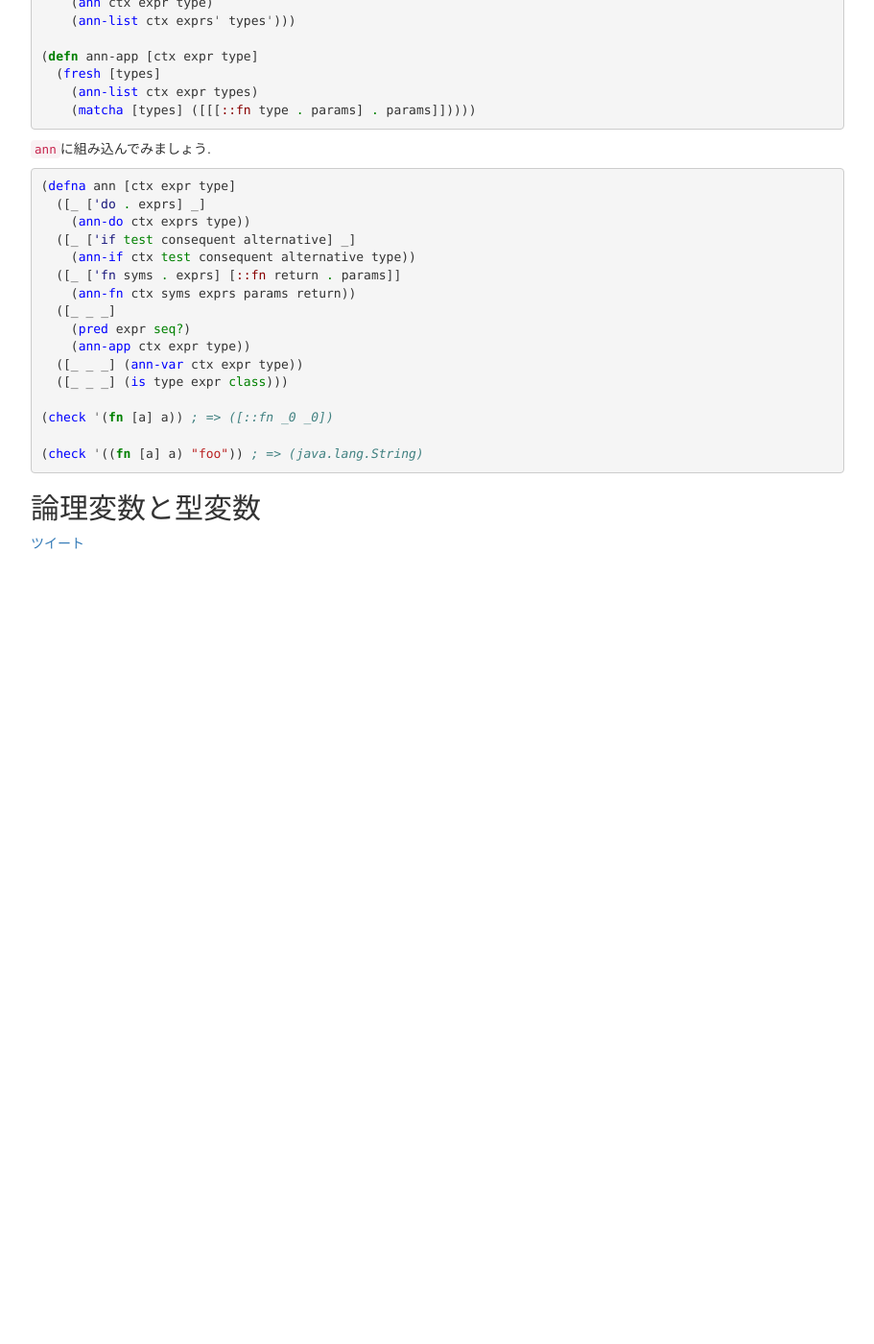
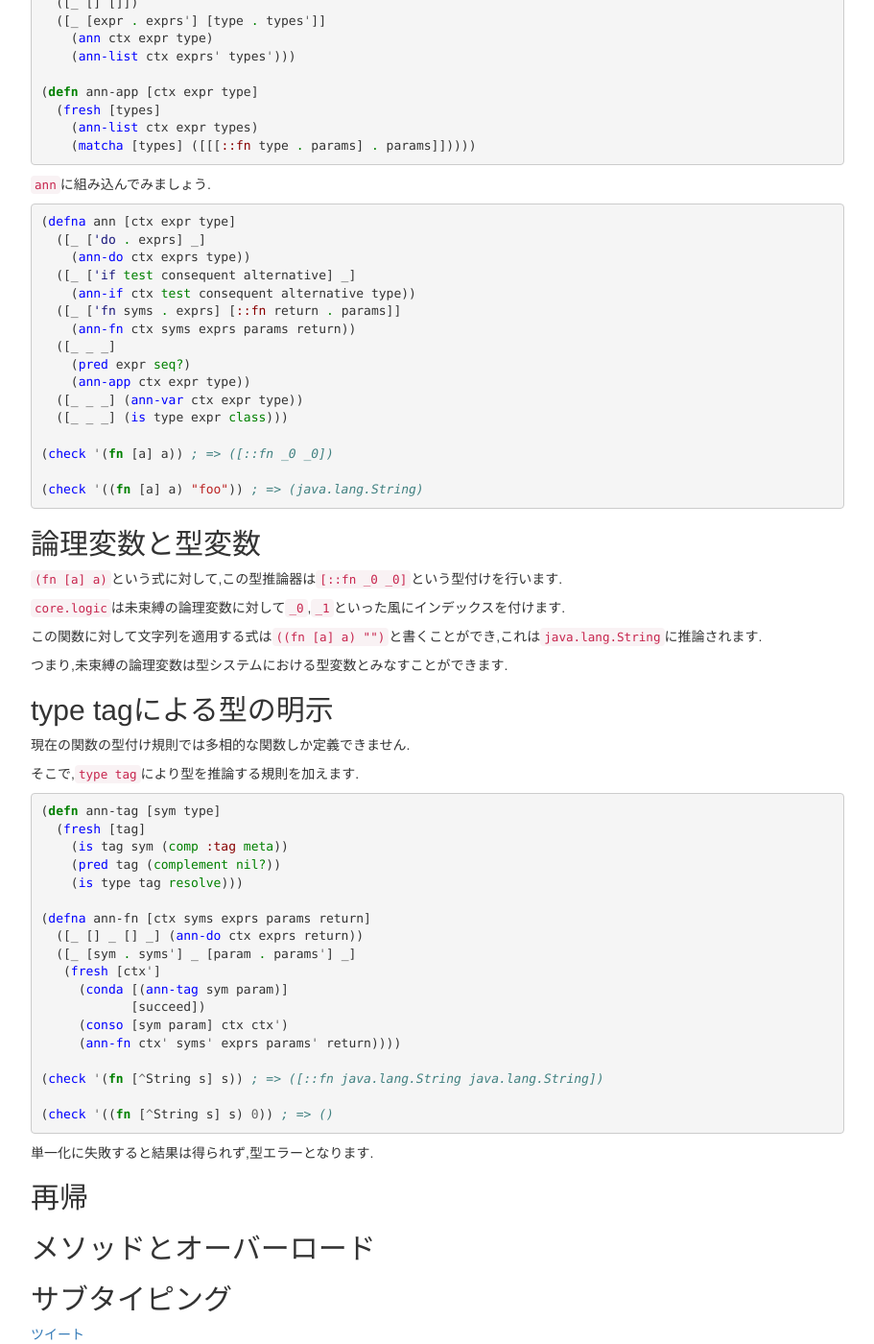
Before and after one commit to halcat0x15a/programming, a Jekyll site: the page built from typelogic.md, in a window 1280 px wide and 1400 px high, scrolled down 2135 px. Shown: the whole window at 96% size, without its empty margins (38-949 px from the left). Built offline with Jekyll 4.4.1, drawn with Linux system fonts in a browser that asks for light colours; nearby versions of some CDN libraries; Markdown is read by kramdown in place of the engine named in the settings; comment, search, counter and statistics services are not loaded; before the commit the page ends 2711 px from its top, so only the background shows below that; some of the changed text lies outside the part shown.

Commit message:
update typelogic

````diff
--- a/_layouts/default.html
+++ b/_layouts/default.html
@@ -29,6 +29,7 @@
                 Clojure
                 <ul class="nav">
 	          <li><a href="evaluator.html">Lisp on Clojure</a></li>
+	          <li><a href="typelogic.html">Type inference with logic programming</a></li>
 	          <li><a href="core_async.html">core.async</a></li>
 	          <li><a href="algo_generic.html">algo.generic</a></li>
 	          <li><a href="data_codec.html">data.codec</a></li>
--- a/typelogic.md
+++ b/typelogic.md
@@ -41,7 +41,7 @@ ClojureはJVMで動作するため, Javaのリフレクションにより値か
 
 変数と型を結びつけるために型環境を導入します.
 
-`[[a a-type] [b b-type]]`
+`[[sym type] & pairs]`
 
 型環境は変数と型のペアのベクタで表現されます.
 
@@ -104,6 +104,8 @@ ClojureはJVMで動作するため, Javaのリフレクションにより値か
     (ann-if ctx test consequent alternative type))
   ([_ _ _] (ann-var ctx expr type))
   ([_ _ _] (is type expr class)))
+
+(check '(do 0 [] "foo")) ; => (java.lang.String)
 
 (check '(if true ["hoge"] [])) ; => (clojure.lang.PersistentVector)
 ```
@@ -165,3 +167,46 @@ Clojureにおける関数の型は`clojure.lang.IFn`ですが, これではど
 
 
 ## 論理変数と型変数
+
+`(fn [a] a)`という式に対して,この型推論器は`[::fn _0 _0]`という型付けを行います.
+
+`core.logic`は未束縛の論理変数に対して`_0`,`_1`といった風にインデックスを付けます.
+
+この関数に対して文字列を適用する式は`((fn [a] a) "")`と書くことができ,これは`java.lang.String`に推論されます.
+
+つまり,未束縛の論理変数は型システムにおける型変数とみなすことができます.
+
+## type tagによる型の明示
+
+現在の関数の型付け規則では多相的な関数しか定義できません.
+
+そこで,`type tag`により型を推論する規則を加えます.
+
+```clojure
+(defn ann-tag [sym type]
+  (fresh [tag]
+    (is tag sym (comp :tag meta))
+    (pred tag (complement nil?))
+    (is type tag resolve)))
+
+(defna ann-fn [ctx syms exprs params return]
+  ([_ [] _ [] _] (ann-do ctx exprs return))
+  ([_ [sym . syms'] _ [param . params'] _]
+   (fresh [ctx']
+     (conda [(ann-tag sym param)]
+            [succeed])
+     (conso [sym param] ctx ctx')
+     (ann-fn ctx' syms' exprs params' return))))
+
+(check '(fn [^String s] s)) ; => ([::fn java.lang.String java.lang.String])
+
+(check '((fn [^String s] s) 0)) ; => ()
+```
+
+単一化に失敗すると結果は得られず,型エラーとなります.
+
+## 再帰
+
+## メソッドとオーバーロード
+
+## サブタイピング
````
Also changed, not shown: other parts of typelogic.md (+2 -2 lines), 1 other file.
